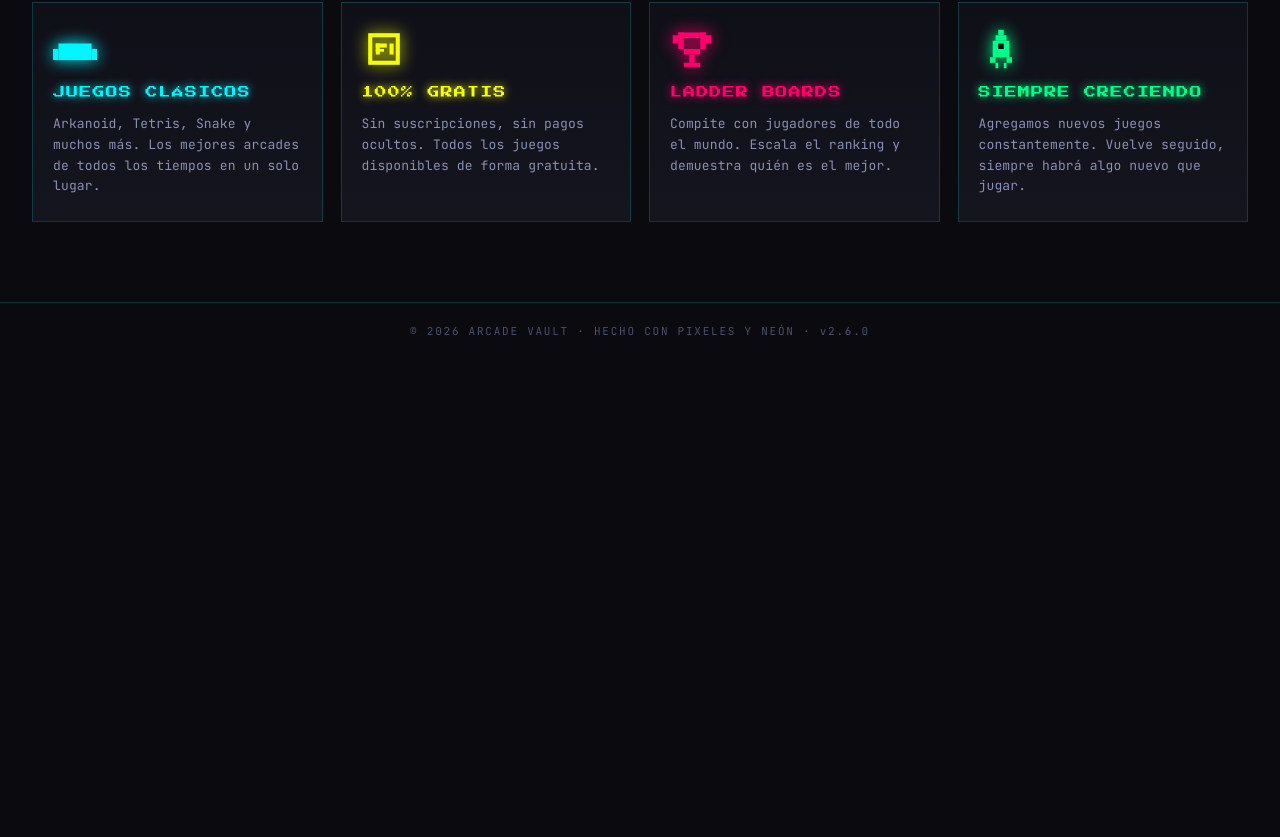
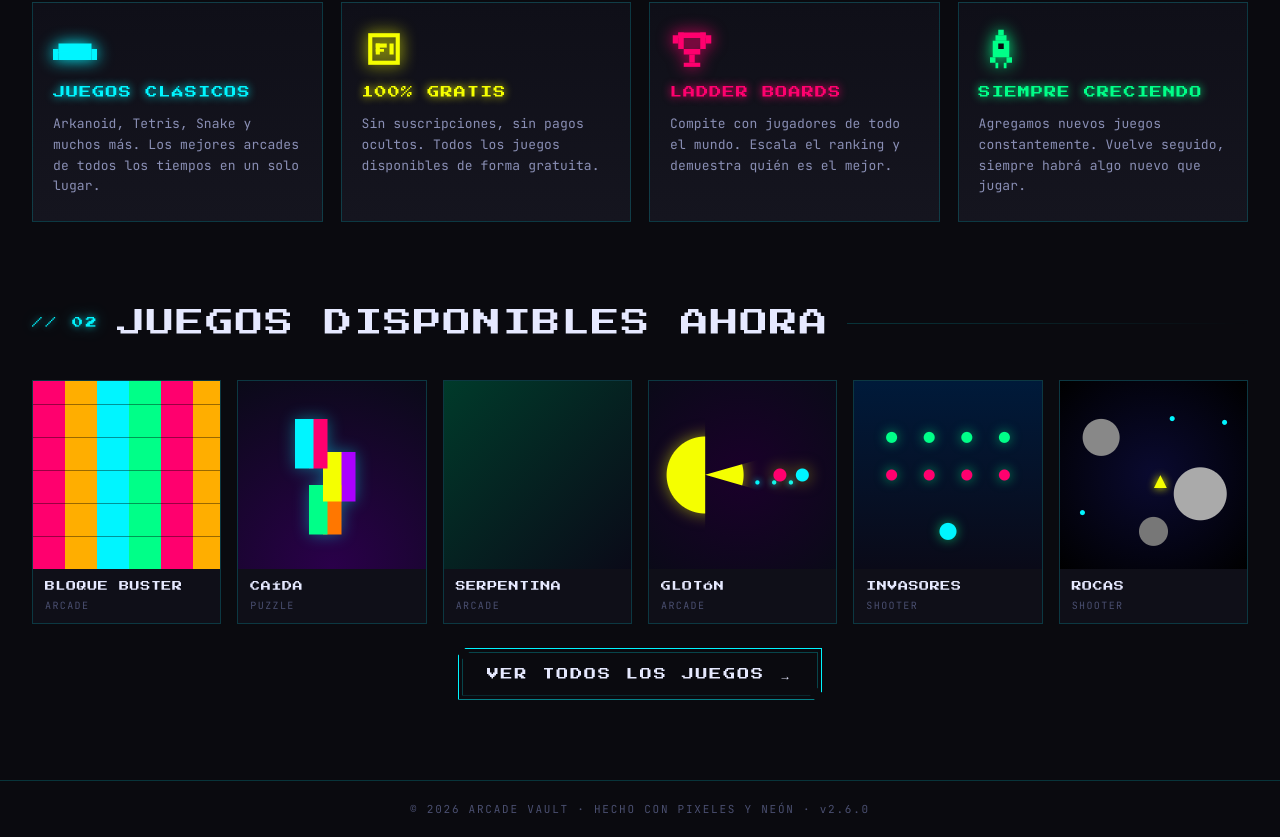
Before and after one commit to modoZen/arcade-vualt, a Next.js app: page / in a window 1280 px wide. Shown: the part 966-1803 px from the top of the page. Before the commit the page ends 1326 px from the top, so only its background shows below. Built offline with nearby package versions, Linux system fonts and the light colour scheme.

Commit message:
feat: agregar sección de juegos disponibles con tarjetas miniatura y enlace a todos los juegos

```diff
--- a/app/page.tsx
+++ b/app/page.tsx
@@ -2,6 +2,7 @@
 
 import { useEffect } from "react";
 import Link from "next/link";
+import { GAMES, type Game } from "@/app/data/games";
 
 function useReveal() {
   useEffect(() => {
@@ -183,6 +184,20 @@ function FeatureIcon({ kind }: { kind: string }) {
   return null;
 }
 
+function MiniCard({ game }: { game: Game }) {
+  return (
+    <Link href={`/juego/${game.id}`} className="mini-card">
+      <div className="mini-cover">
+        <div className={"cover-bg " + game.cover}></div>
+      </div>
+      <div className="mini-meta">
+        <div className="mini-title">{game.title}</div>
+        <div className="mini-cat">{game.cat}</div>
+      </div>
+    </Link>
+  );
+}
+
 export default function Home() {
   useReveal();
 
@@ -239,6 +254,24 @@ export default function Home() {
           ))}
         </div>
       </section>
+
+      <section className="home-section reveal">
+        <div className="section-head">
+          <div className="kicker pixel neon-cyan">{"// 02"}</div>
+          <h2 className="section-title">JUEGOS DISPONIBLES AHORA</h2>
+          <div className="section-rule"></div>
+        </div>
+        <div className="mini-rail">
+          {GAMES.slice(0, 6).map((g) => (
+            <MiniCard key={g.id} game={g} />
+          ))}
+        </div>
+        <div style={{ textAlign: "center", marginTop: 24 }}>
+          <Link href="/juego" className="btn lg">
+            VER TODOS LOS JUEGOS →
+          </Link>
+        </div>
+      </section>
     </div>
   );
 }
```
